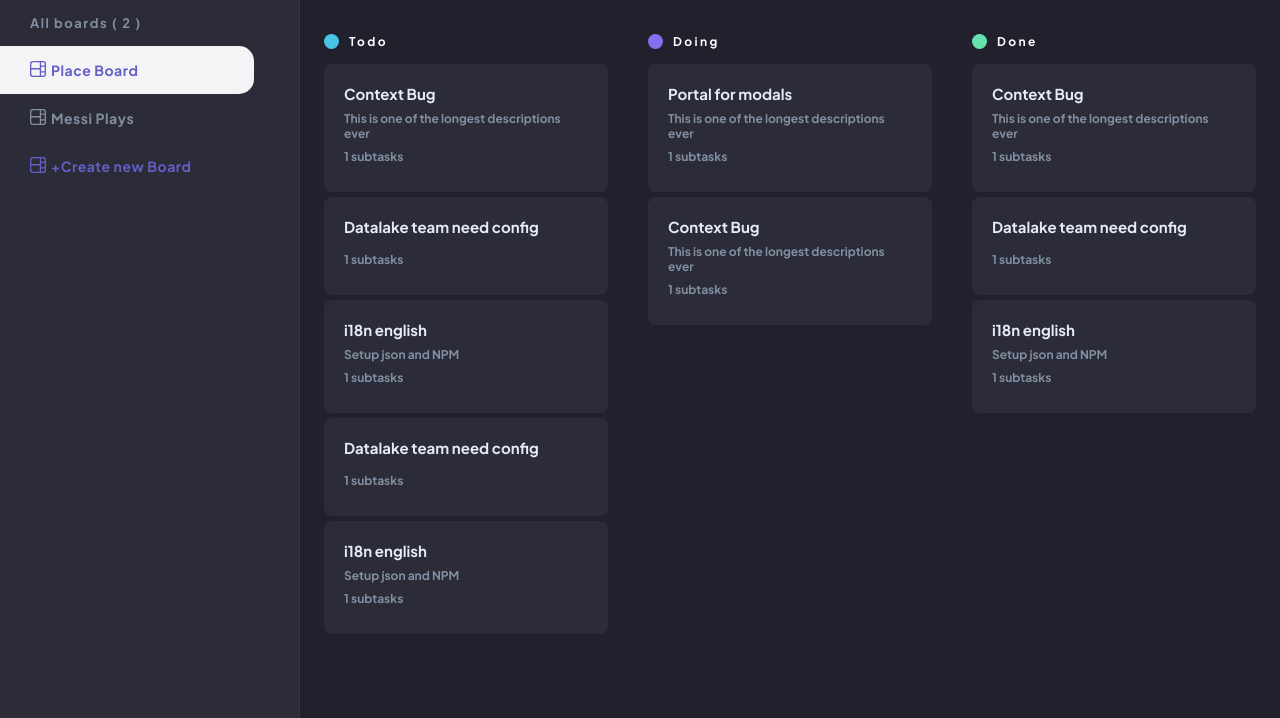
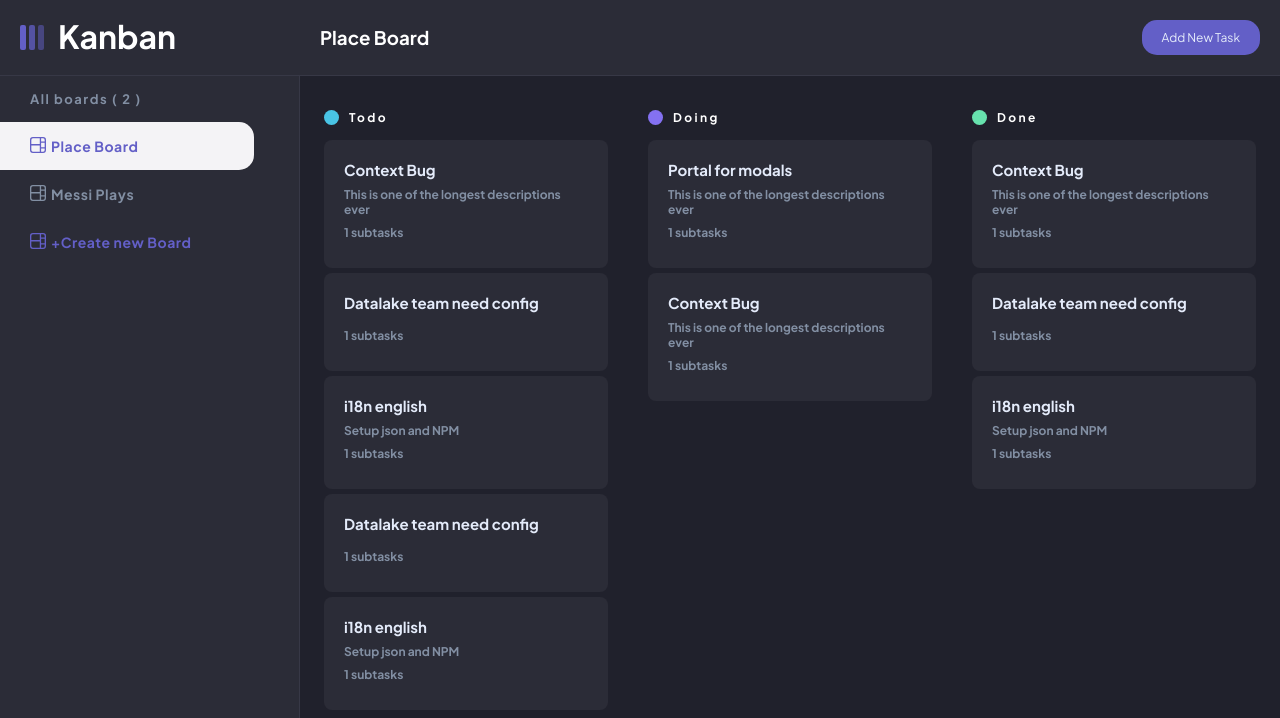
Before and after one commit to xaraquent/kanban, a React (Vite) app: page / in a window 1280 px wide. Shown: the top 718 px of the page. Built offline with nearby package versions, Linux system fonts and the light colour scheme.

Commit message:
some style changes

```diff
--- a/src/App.jsx
+++ b/src/App.jsx
@@ -1,10 +1,12 @@
 import './App.scss';
 import Board from './components/Board/Board';
 import Sidebar from './components/Sidebar/Sidebar';
+import Navbar from './components/Navbar/Navbar';
 
 function App() {
     return (
         <div className='App'>
+            <Navbar />
             <main>
                 <Sidebar />
                 <Board />
--- /dev/null
+++ b/src/components/Navbar/Navbar.jsx
@@ -0,0 +1,25 @@
+import React, { useContext } from 'react';
+import './Navbar.scss';
+import IconLogo from '../../assets/icon/IconLogo';
+import { BoardContext } from '../../context/BoardContext';
+
+function Navbar() {
+    const { currentProject } = useContext(BoardContext);
+
+    return (
+        <div className='navbar'>
+            <div className='navbar-icon'>
+                <IconLogo />
+                <h2>Kanban</h2>
+            </div>
+            <div className='navbar-boarder'>
+                <h3>{currentProject.title}</h3>
+            </div>
+            <div className='navbar-add-ticket'>
+                <button>Add New Task</button>
+            </div>
+        </div>
+    );
+}
+
+export default Navbar;
--- /dev/null
+++ b/src/components/Navbar/Navbar.scss
@@ -0,0 +1,39 @@
+.navbar {
+    padding: 20px;
+    border-bottom: 1px solid #373846;
+    background-color: var(--bg-gray);
+    display: flex;
+    align-items: center;
+    justify-content: space-between;
+}
+
+.navbar-icon{
+    width: 300px;
+    display: flex;
+    gap: 10px;
+    h2{
+        font-size: 2rem;
+        line-height: 22px;
+    }
+}
+
+.navbar-boarder{
+flex: 1;
+}
+
+.navbar-add-ticket{
+    display: flex;
+    justify-content: space-between;
+
+    button {
+        padding: 10px 20px;
+        border: none;
+        border-radius: 15px;
+        font-size: 12px;
+        line-height: 15px;
+        width: 100%;
+        background-color: var(--primary);
+        color: var(--text-lines);
+        cursor: pointer;
+      }
+}
```
